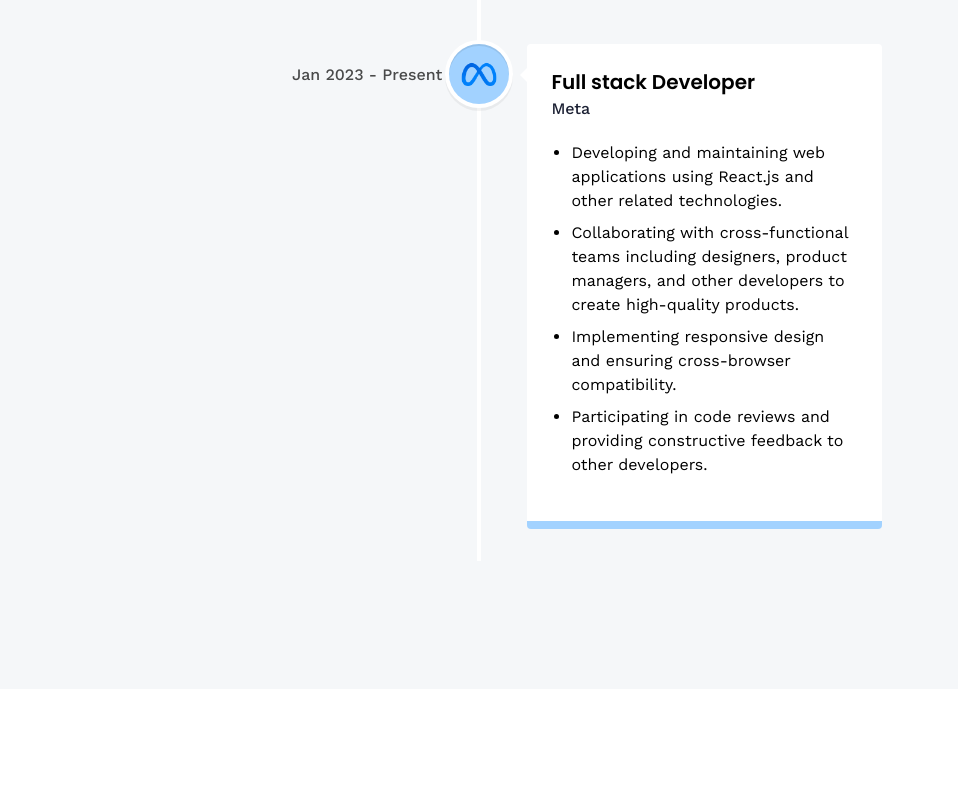
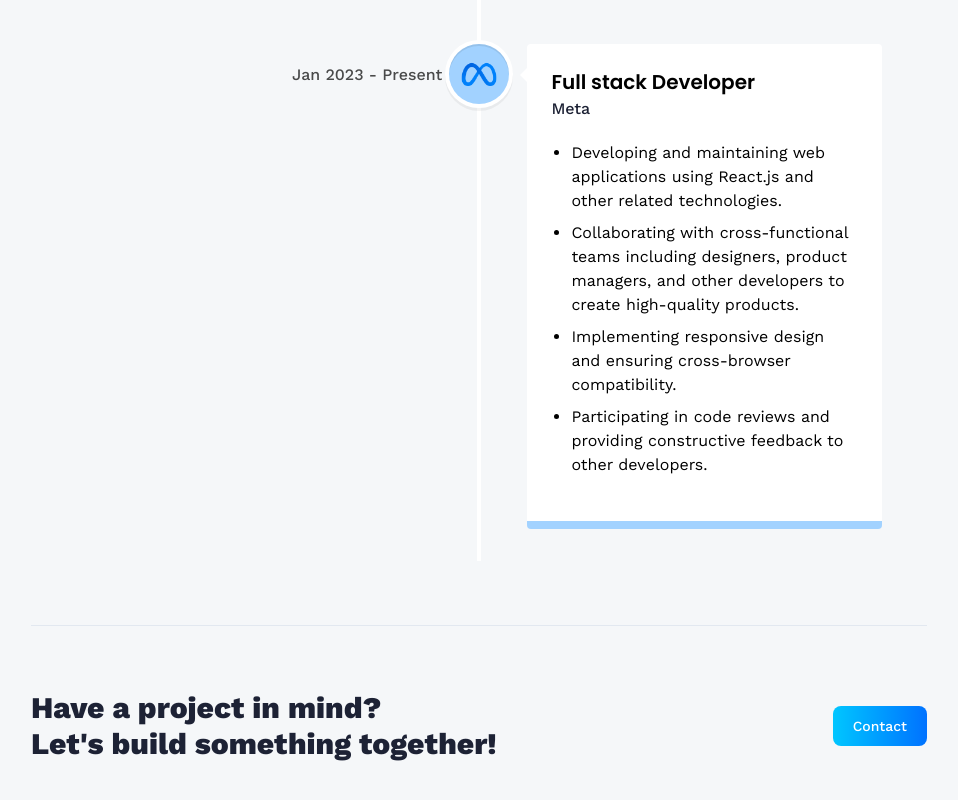
Before and after one commit to chang4oh/portfolio24a, a React (Vite) app: page /about in a window 1280 px wide. Shown: the part 2629-3429 px from the top of the page, without its empty margins (161-1119 px from the left). Before the commit the page ends 3318 px from the top, so only its background shows below. Built offline with nearby package versions, Linux system fonts and the light colour scheme.

Commit message:
added CTA (call-to-action) at about page

```diff
--- /dev/null
+++ b/src/components/CTA.jsx
@@ -0,0 +1,18 @@
+import React from 'react'
+import { Link } from 'react-router-dom'
+
+const CTA = () => {
+  return (
+    <section className="cta">
+        <p className='cta-text'>Have a project in mind?
+        <br className="sm:block hidden"/>
+        Let's build something together!
+        </p>
+        <Link to="/contact" className="btn">
+            Contact
+        </Link>
+    </section>
+  )
+}
+
+export default CTA
--- a/src/pages/About.jsx
+++ b/src/pages/About.jsx
@@ -5,6 +5,7 @@
 import "react-vertical-timeline-component/style.min.css";
 
 import { skills, experiences } from "../constants";
+import CTA from "../components/CTA";
 
 const About = () => {
   return (
@@ -99,6 +100,10 @@
         </VerticalTimeline>
         </div>
       </div>
+
+      <hr className="border-slate-200" />
+
+      <CTA />
     </section>
   );
 };
```
